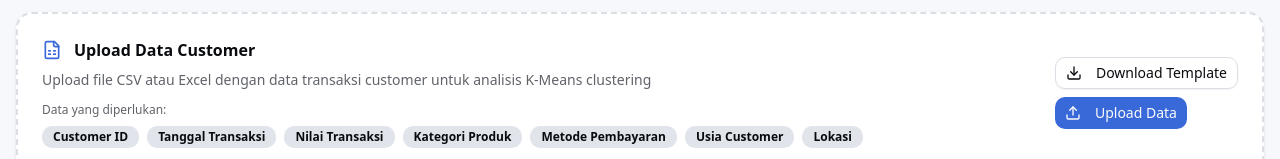
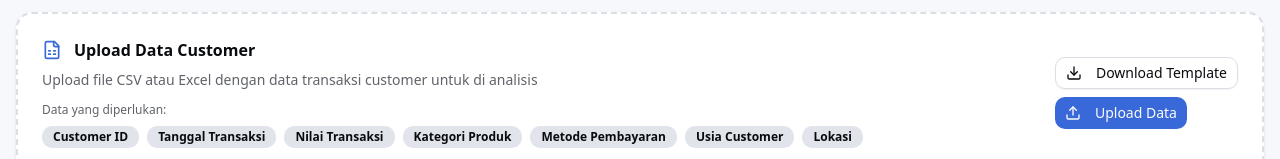
Before and after one commit to dacooktora/Dashboard-Analytics, a Next.js app: page / in a window 1280 px wide. Shown: the part 519-678 px from the top of the page. Built offline with nearby package versions, Linux system fonts and the light colour scheme.

Commit message:
Update data-upload.tsx

```diff
--- a/components/data-upload.tsx
+++ b/components/data-upload.tsx
@@ -81,7 +81,7 @@ CUST002,Siti Nurhaliza,siti@email.com,081234567891,2024-02-15,280000,Beauty,E-Wa
             <h3 className="font-semibold">Upload Data Customer</h3>
           </div>
           <p className="text-sm text-muted-foreground">
-            Upload file CSV atau Excel dengan data transaksi customer untuk analisis K-Means clustering
+            Upload file CSV atau Excel dengan data transaksi customer untuk di analisis
           </p>
 
           <div className="mt-3 space-y-2">
```
